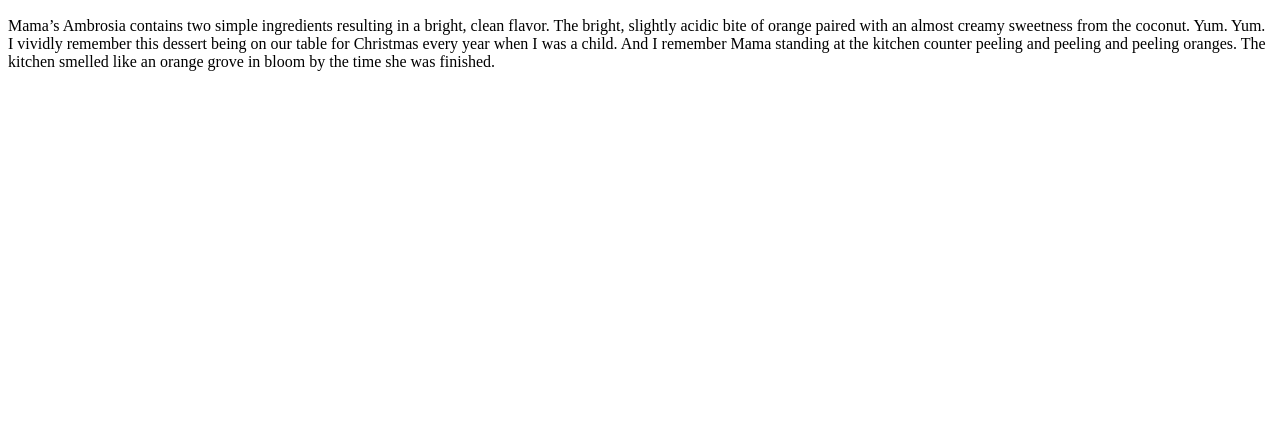
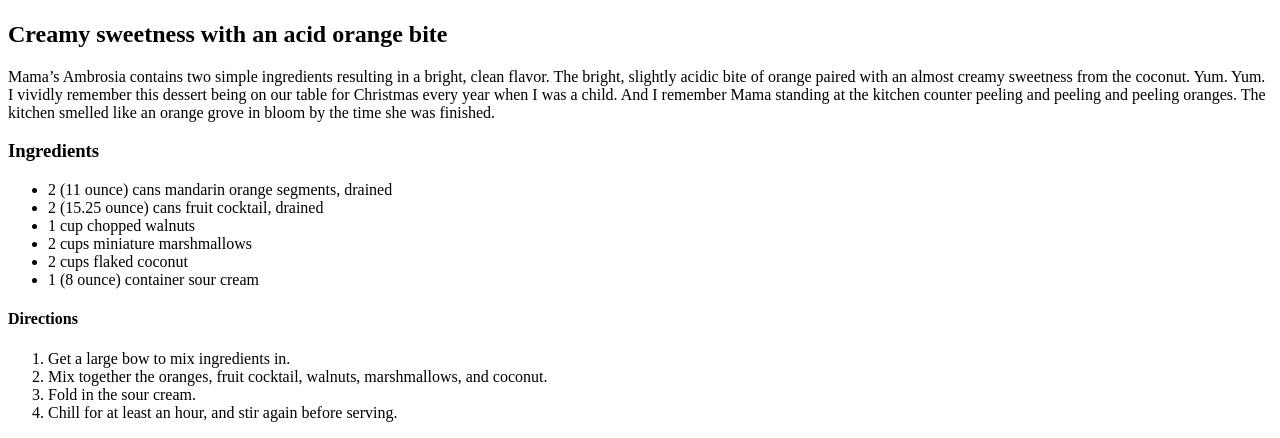
Before and after one commit to Robert-Sachs/odin-recipes, a plain HTML site: page recipes/mamasambrosia.html in a window 1280 px wide. Shown: the part 383-821 px from the top of the page. Before the commit the page ends 800 px from the top, so only its background shows below. Drawn offline with Linux system fonts and the light colour scheme.

Commit message:
Mamas Ambrosia completed

```diff
--- a/recipes/mamasambrosia.html
+++ b/recipes/mamasambrosia.html
@@ -8,9 +8,29 @@
 </head>
 <body>
     <h1>Mama's Ambrosia</h1>
-    <img src="https://imagesvc.meredithcorp.io/v3/mm/image?url=https%3A%2F%2Fpublic-assets.meredithcorp.io%2F0e7280364ce48180a42684c93c5e6b3f%2F165445898320220605_154415.jpg&w=595&h=595&c=sc&poi=face&q=60" alt="Finished Mama's Ambrosia dish">
+        <img src="https://imagesvc.meredithcorp.io/v3/mm/image?url=https%3A%2F%2Fpublic-assets.meredithcorp.io%2F0e7280364ce48180a42684c93c5e6b3f%2F165445898320220605_154415.jpg&w=595&h=595&c=sc&poi=face&q=60" alt="Finished Mama's Ambrosia dish">
 
-    <p>Mama’s Ambrosia contains two simple ingredients resulting in a bright, clean flavor. The bright, slightly acidic bite of orange paired with an almost creamy sweetness from the coconut. Yum. Yum.
-       I vividly remember this dessert being on our table for Christmas every year when I was a child. And I remember Mama standing at the kitchen counter peeling and peeling and peeling oranges. The kitchen smelled like an orange grove in bloom by the time she was finished.</p>
+    <h2>Creamy sweetness with an acid orange bite</h2>
+        <p>Mama’s Ambrosia contains two simple ingredients resulting in a bright, clean flavor. The bright, slightly acidic bite of orange paired with an almost creamy sweetness from the coconut. Yum. Yum.
+           I vividly remember this dessert being on our table for Christmas every year when I was a child. And I remember Mama standing at the kitchen counter peeling and peeling and peeling oranges. The kitchen smelled like an orange grove in bloom by the time she was finished.</p>
+    <h3>Ingredients</h3>
+        <ul>
+            <li>2 (11 ounce) cans mandarin orange segments, drained</li>
+            <li>2 (15.25 ounce) cans fruit cocktail, drained</li>
+            <li>1 cup chopped walnuts</li>
+            <li>2 cups miniature marshmallows</li>
+            <li>2 cups flaked coconut</li>
+            <li>1 (8 ounce) container sour cream</li>
+        </ul>
+    <h4>Directions</h4>
+
+        <ol>
+            <li>Get a large bow to mix ingredients in.</li>
+            <li>Mix together the oranges, fruit cocktail, walnuts, marshmallows, and coconut.</li>
+            <li>Fold in the sour cream.</li>
+            <li>Chill for at least an hour, and stir again before serving.</li>
+        </ol>
+
+
 </body>
 </html>
```
